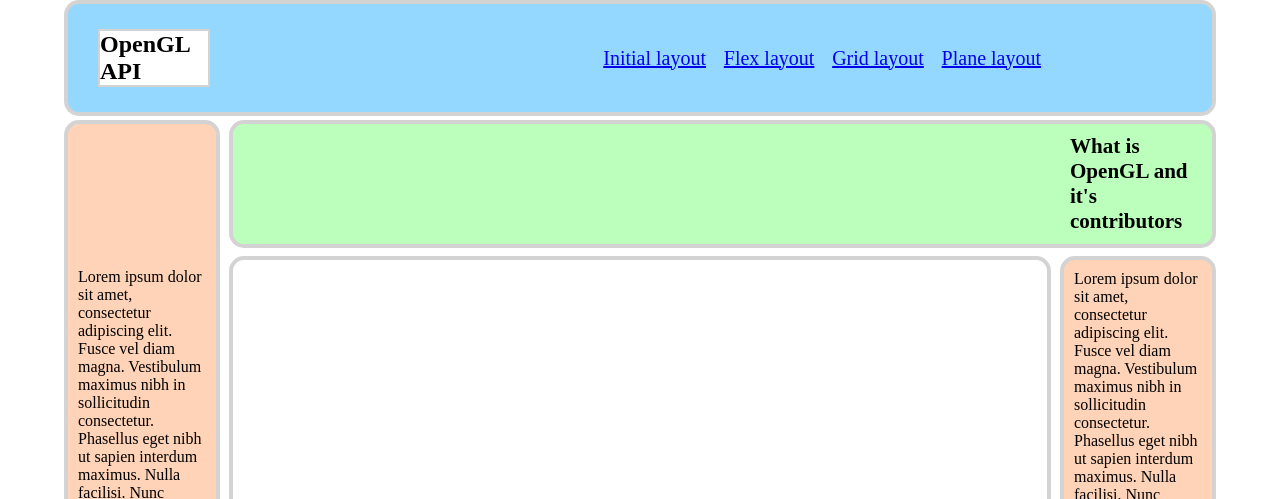
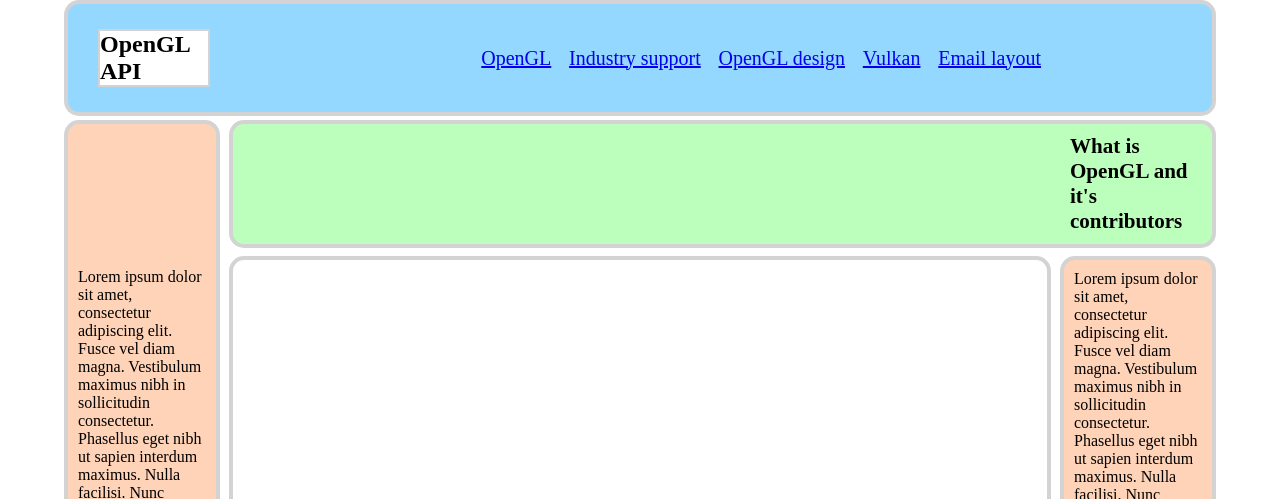
Before and after one commit to MurMeowHash/Lab3, a website: page src/email/index.html in a window 1280 px wide. Shown: the top 499 px of the page. Drawn offline with Linux system fonts and the light colour scheme.

Commit message:
Initial commit

```diff
--- a/src/email/index.html
+++ b/src/email/index.html
@@ -166,10 +166,11 @@
 
         <td class="topRow">
             <menu class="menu">
-                <li><a href="https://murmeowhash.github.io/Lab2/index.html">Initial layout</a></li>
-                <li><a href="https://murmeowhash.github.io/Lab2/flex.html">Flex layout</a></li>
-                <li><a href="https://murmeowhash.github.io/Lab2/grid.html">Grid layout</a></li>
-                <li><a href="https://murmeowhash.github.io/Lab2/plane.html">Plane layout</a></li>
+                <li><a href="https://murmeowhash.github.io/Lab3/src/index.html">OpenGL</a></li>
+                <li><a href="https://murmeowhash.github.io/Lab3/src/industry_support.html">Industry support</a></li>
+                <li><a href="https://murmeowhash.github.io/Lab3/src/openGL_design.html">OpenGL design</a></li>
+                <li><a href="https://murmeowhash.github.io/Lab3/src/vulkan.html">Vulkan</a></li>
+                <li><a href="https://murmeowhash.github.io/Lab3/src/email/index.html">Email layout</a></li>
             </menu>
         </td>
         <td class="topRow secondPseudoColumn"></td>
```
